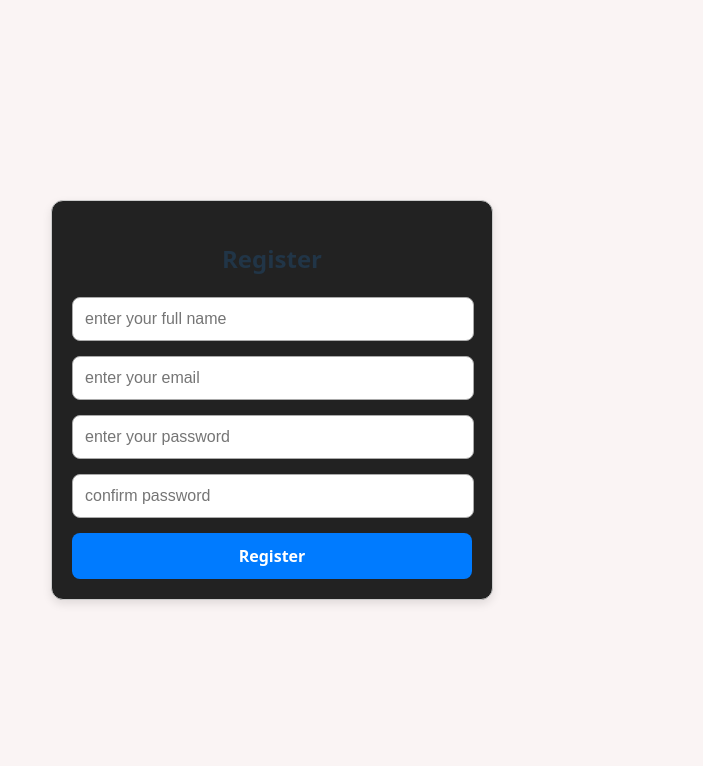
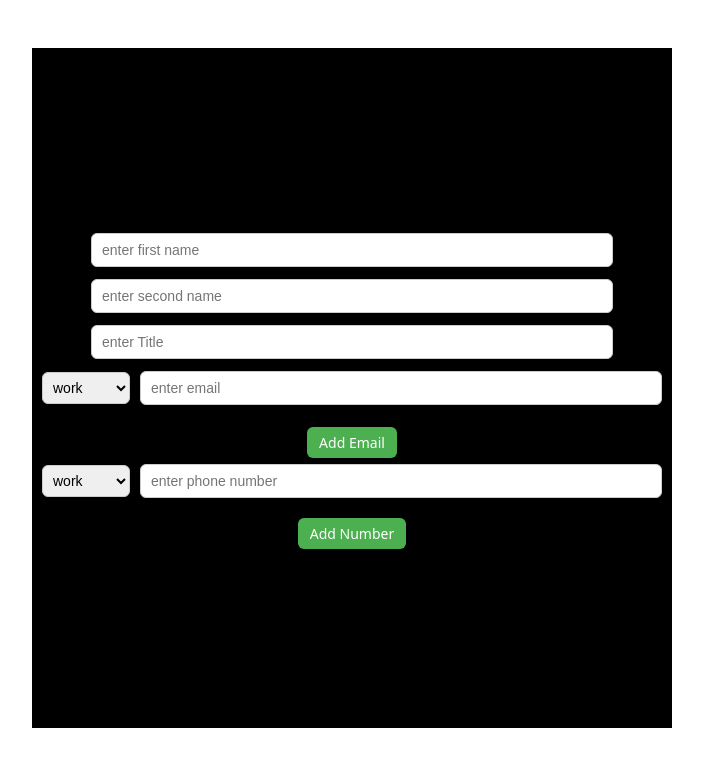
Before and after one commit to Ghulam-Mustafa08291/ContactManagementSystem, a React (Vite) app: page /dashboard in a window 1280 px wide. Shown: the top 766 px of the page, without its empty margins (368-1071 px from the left). Built offline with nearby package versions, Linux system fonts and the light colour scheme.

Commit message:
added dashoboard and a contactform adding screen

```diff
--- /dev/null
+++ b/src/AddContactForm.css
@@ -0,0 +1,86 @@
+/* Container spacing */
+div {
+  margin-bottom: 12px;
+}
+
+/* Input fields */
+.inputFields {
+  padding: 8px 10px;
+  display: block;
+  margin: 6px 0;
+  width: 500px;
+  border: 1px solid #ccc;
+  border-radius: 6px;
+  font-size: 14px;
+}
+
+/* .emailfield{
+    padding: 8px 10px;
+  margin: 6px 0;
+  width: 250px;
+  border: 1px solid #ccc;
+  border-radius: 6px;
+  font-size: 14px;
+} */
+
+.formContainer{
+    display: flex;
+    flex-direction: column;
+    justify-content: center;
+    align-items: center;
+    background-color: black;
+    margin-left: 400px;
+    min-height: 85vh;
+    padding-left: 10px;
+    padding-right: 10px;
+}
+
+/* Email + Phone container */
+.emailContainer,
+.phoneNumberContainer {
+  display: flex;
+  align-items: center;
+  gap: 10px;
+  margin-bottom: 8px;
+}
+
+/* Dropdown (select) */
+.emailContainer select,
+.phoneNumberContainer select {
+  padding: 6px;
+  border: 1px solid #ccc;
+  border-radius: 6px;
+  font-size: 14px;
+}
+
+/* Add/Remove buttons */
+.addButton,
+.removeButton {
+  padding: 6px 12px;
+  margin-top: 6px;
+  font-size: 14px;
+  border: none;
+  border-radius: 6px;
+  cursor: pointer;
+  transition: background-color 0.2s ease-in-out;
+}
+
+/* Add button style */
+.addButton {
+  background-color: #4CAF50;
+  color: white;
+}
+
+.addButton:hover {
+  background-color: #45a049;
+}
+
+/* Remove button style */
+.removeButton {
+  background-color: #f44336;
+  color: white;
+}
+
+.removeButton:hover {
+  background-color: #d32f2f;
+}
--- /dev/null
+++ b/src/AddContactForm.jsx
@@ -0,0 +1,92 @@
+import {useState} from 'react';
+
+import './AddContactForm.css'
+function AddContactForm () {
+    const [emails,setEmails]=useState([{label:"work",email:""}])
+    const [phoneNumbers,setPhoneNumbers]=useState([{label:"work",number:""}])
+    const [name,setName]= useState({firstName:"",secondName:""})
+
+    const handleFirstNameChange = (e) => {
+        setName({...name,firstName:e.target.value})
+    }
+
+    const handleSecondNameChange = (e) => {
+        setName({...name,secondName:e.target.value})
+    }
+
+    const handleEmailChange = (index,field,value) => {
+        const updated= [...emails];
+        updated[index][field]=value;
+        setEmails(updated)
+    }
+
+    const handleAddEmail = () => {
+        setEmails([...emails,{label:"work",email:""}])
+    }
+
+    const handleRemoveEmail = (index) => {
+        const updated = [...emails];
+        updated.splice(index, 1);
+        setEmails(updated);
+    }
+
+
+    const handlePhoneNumberChange =(index,field,value) => {
+        const updated=[...phoneNumbers]
+        updated[index][field]=value;
+        setPhoneNumbers(updated)
+    }
+
+    const handleAddNumber = ()=>{
+        setPhoneNumbers([...phoneNumbers,{label:"work",number:""}])
+    }
+
+    const handleRemoveNumber =(index)=>{
+        const updated = [...phoneNumbers]
+        updated.splice(index,1)
+        setPhoneNumbers(updated)
+    }
+    return (
+        <div className="formContainer" >
+            <input  className="inputFields" onChange={(e)=>handleFirstNameChange(e)} value={name.firstName} placeholder="enter first name" />
+            <input className="inputFields" onChange={(e)=>handleSecondNameChange(e)} value={name.secondName} placeholder="enter second name" />
+            <input className="inputFields" placeholder="enter Title" />
+            {emails.map((email,index) =>(
+                <div  className="emailContainer" key={index} style={{marginBottom:'10px'}}>
+                    <select value={email.label} onChange={(e)=>handleEmailChange(index,'label',e.target.value)} >
+                        <option value="work" >work</option>
+                        <option value="personal" >personal</option>
+                        <option value="other" >other</option>
+                    </select>
+                    <input
+                        className="inputFields"
+                        placeholder="enter email"
+                        type="email"
+                        value={email.email}
+                        onChange= {(e)=>handleEmailChange(index,'email',e.target.value)}
+                    />
+                    {emails.length>1 ? <button className="removeButton" onClick={()=>handleRemoveEmail(index)} >Remove</button> : <></>}
+                </div>
+            ))}
+            <button className="addButton" onClick={handleAddEmail} >Add Email</button>
+
+            {phoneNumbers.map((phoneNumber,index)=>(
+                <div className="phoneNumberContainer" key={index} >
+                    <select onChange={(e)=>handlePhoneNumberChange(index,"label",e.target.value)} >
+                        <option value="work" >work</option>
+                        <option value="personal">personal</option>
+                        <option value="home">home</option>
+                    </select>
+                    <input  className="inputFields" value={phoneNumber.number} onChange={(e)=>handlePhoneNumberChange(index,"number",e.target.value)} placeholder="enter phone number" />
+                    {phoneNumbers.length>1 ? <button className="removeButton" onClick={()=>handleRemoveNumber(index)} >Remove</button> : <></>}
+                </div>
+            ))}
+            <button  className="addButton" onClick={handleAddNumber}>Add Number</button>
+
+
+        </div>
+    )
+}
+
+
+export default AddContactForm
--- /dev/null
+++ b/src/Dashboard.css
@@ -0,0 +1,72 @@
+.dashboard-container {
+  padding: 20px;
+  font-family: sans-serif;
+  display: flex;
+  flex-direction: column;
+  align-items: center;
+  background-color: #2ecc71;
+  margin: 0 auto;
+  width: 100vw;
+  min-height: 100vh;
+}
+
+.dashboard-header {
+  display: flex;
+  justify-content: space-between;
+  align-items: center;
+  background-color: red;
+  width: 100%;
+  padding: 20px;
+  box-sizing: border-box;
+  color: white;
+}
+.logout-button {
+  padding: 8px 16px;
+  background-color: #e74c3c;
+  color: white;
+  border: none;
+  border-radius: 4px;
+  cursor: pointer;
+}
+
+.dashboard-controls {
+  margin-top: 20px;
+  display: flex;
+  justify-content: space-between;
+  background-color: aqua;
+}
+
+.search-input {
+  width: 60%;
+  padding: 10px;
+  border: 1px solid #ccc;
+  border-radius: 4px;
+}
+
+.add-contact-button {
+  padding: 10px 16px;
+  background-color: #2ecc71;
+  color: white;
+  border: none;
+  border-radius: 4px;
+  cursor: pointer;
+}
+
+.contacts-list {
+  margin-top: 30px;
+  background-color: bisque;
+  width: 60%;
+}
+
+
+.contact-card {
+  display: flex;
+  flex-direction: row;
+  justify-content: space-between;
+  align-items: center;
+  background-color: orange;
+  padding: 12px;
+  margin-bottom: 10px;
+  border-radius: 6px;
+  box-shadow: 0px 2px 5px rgba(0,0,0,0.1);
+}
--- /dev/null
+++ b/src/Dashboard.jsx
@@ -0,0 +1,39 @@
+import './Dashboard.css';
+
+function Dashboard() {
+
+  const dummyContacts = [
+    { id: 1, firstName: "Ali", lastName: "Khan", phone: "03211234567" },
+    { id: 2, firstName: "Sara", lastName: "Malik", phone: "03009876543" }
+  ];
+
+
+  return (
+    <div className="dashboard-container">
+      <header className="dashboard-header">
+        <h2>Contact Dashboard</h2>
+        <button className="logout-button">Logout</button>
+      </header>
+
+      <div className="dashboard-controls">
+        <input type="text" placeholder="Search contacts..." className="search-input" />
+        <button className="add-contact-button">+ Add Contact</button>
+      </div>
+
+      <div className="contacts-list">
+        {/* Later: map over contacts and display them */}
+        {dummyContacts.map(contact =>(
+          <div className="contact-card" key={contact.id}>
+            <p>{contact.firstName} {contact.lastName} </p>
+            <p>number: {contact.phone}</p>
+            <button>Edit</button>
+            <button>Delete</button>
+          </div>
+        ))}
+        <p>No contacts to show yet.</p>
+      </div>
+    </div>
+  );
+}
+
+export default Dashboard;
--- a/src/main.jsx
+++ b/src/main.jsx
@@ -4,10 +4,12 @@ import './index.css'
 // import App from './App.jsx'
 import LoginPage from './LoginPage.jsx'
 import RegistrationPage from './RegistrationPage'
+import Dashboard from './Dashboard'
+import AddContactForm from './AddContactForm'
 
 
 createRoot(document.getElementById('root')).render(
   <StrictMode>
-    <RegistrationPage />
+    <AddContactForm />
   </StrictMode>,
 )
```
